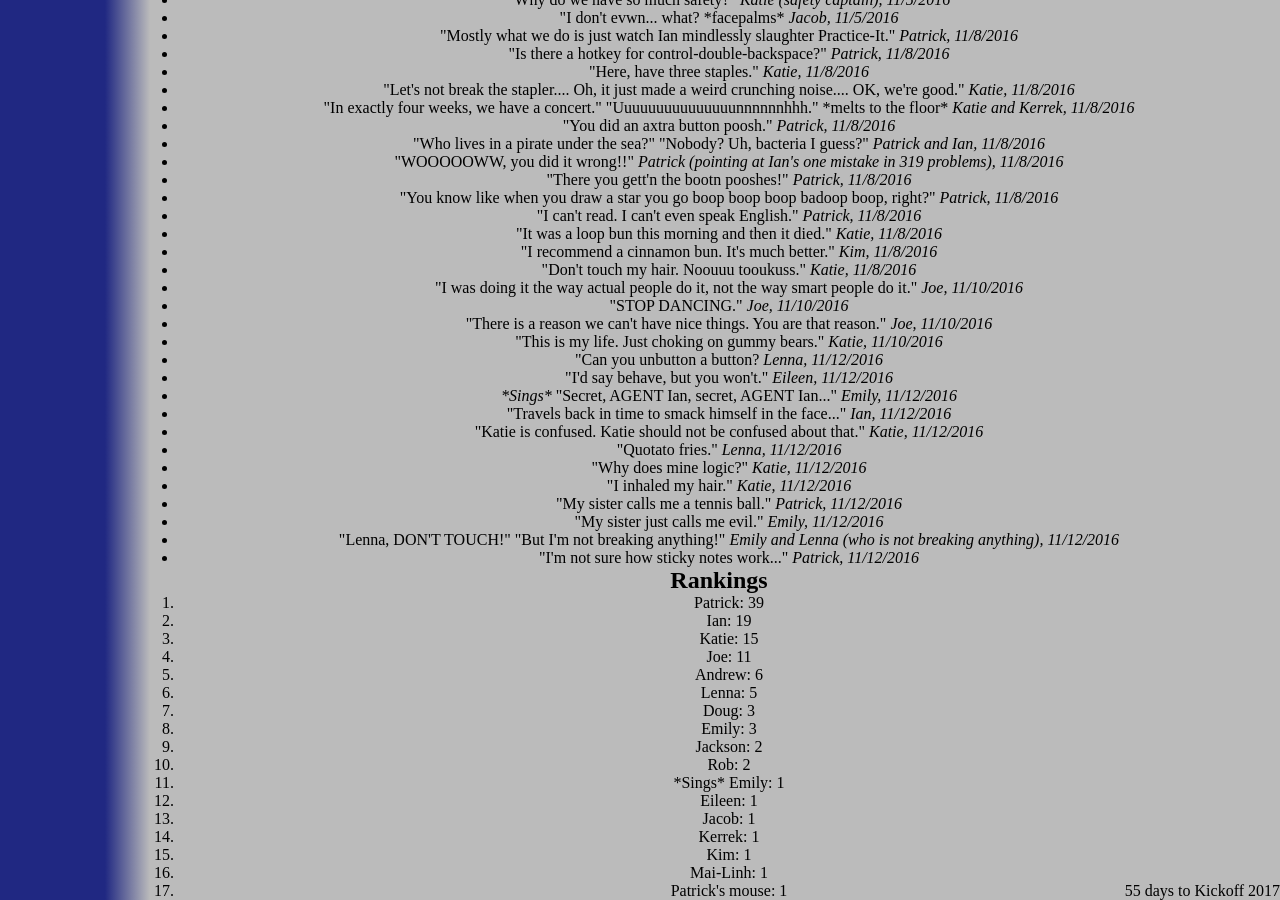
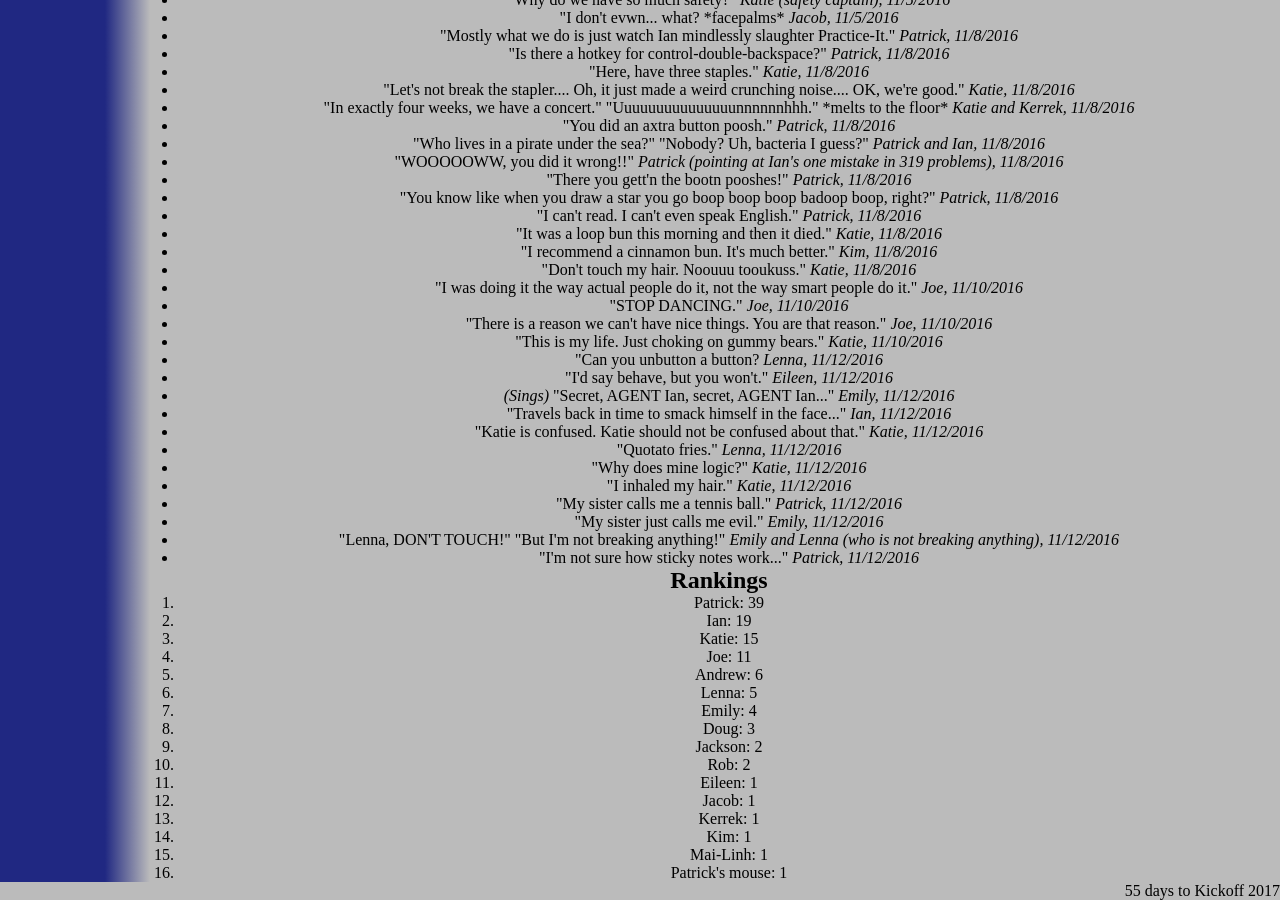
Before and after one commit to katiebugmoon/FRC4131.github.io, a Jekyll site: the page built from media/2017/quotes.html, in a window 1280 px wide and 900 px high, scrolled down 1231 px. Built offline with Jekyll 4.4.1, drawn with Linux system fonts in a browser that asks for light colours; nearby versions of some CDN libraries.

Commit message:
Update quotes.html

```diff
--- a/media/2017/quotes.html
+++ b/media/2017/quotes.html
@@ -86,7 +86,7 @@
 	<li>"This is my life. Just choking on gummy bears." <i>Katie, 11/10/2016</i></li>
 	<li>"Can you unbutton a button? <i>Lenna, 11/12/2016</i></li>
 	<li>"I'd say behave, but you won't." <i>Eileen, 11/12/2016</i></li>
-	<li><i>*Sings* </i> "Secret, AGENT Ian, secret, AGENT Ian..." <i>Emily, 11/12/2016</i></li>
+	<li><i>(Sings) </i> "Secret, AGENT Ian, secret, AGENT Ian..." <i>Emily, 11/12/2016</i></li>
 	<li>"Travels back in time to smack himself in the face..." <i>Ian, 11/12/2016</i></li>
 	<li>"Katie is confused. Katie should not be confused about that." <i>Katie, 11/12/2016</i> </li>
 	<li>"Quotato fries." <i>Lenna, 11/12/2016</i></li>
```
